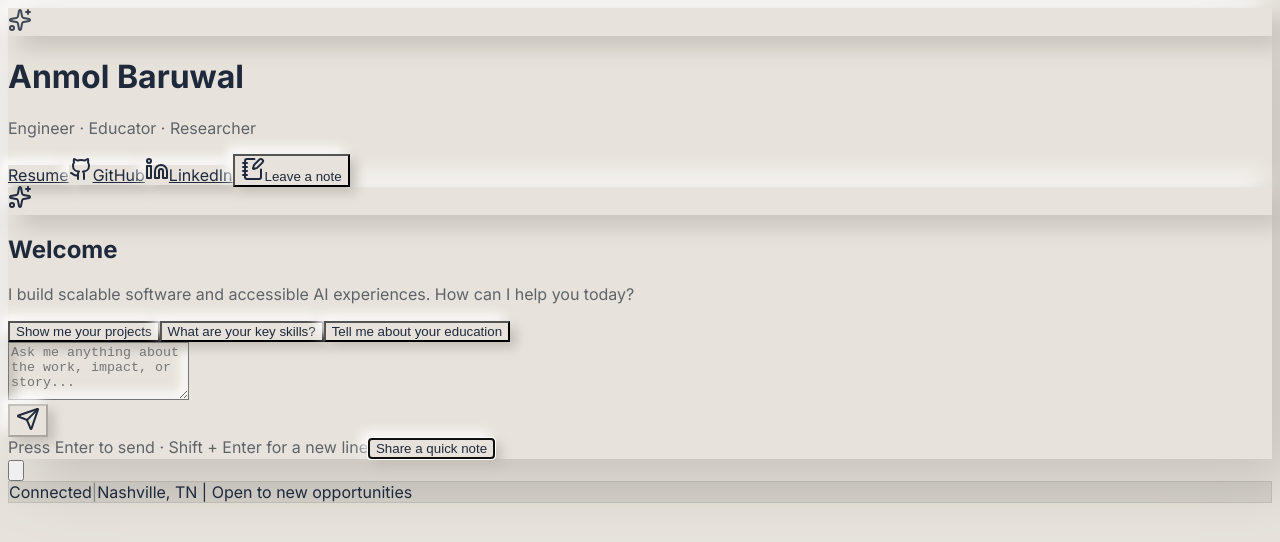
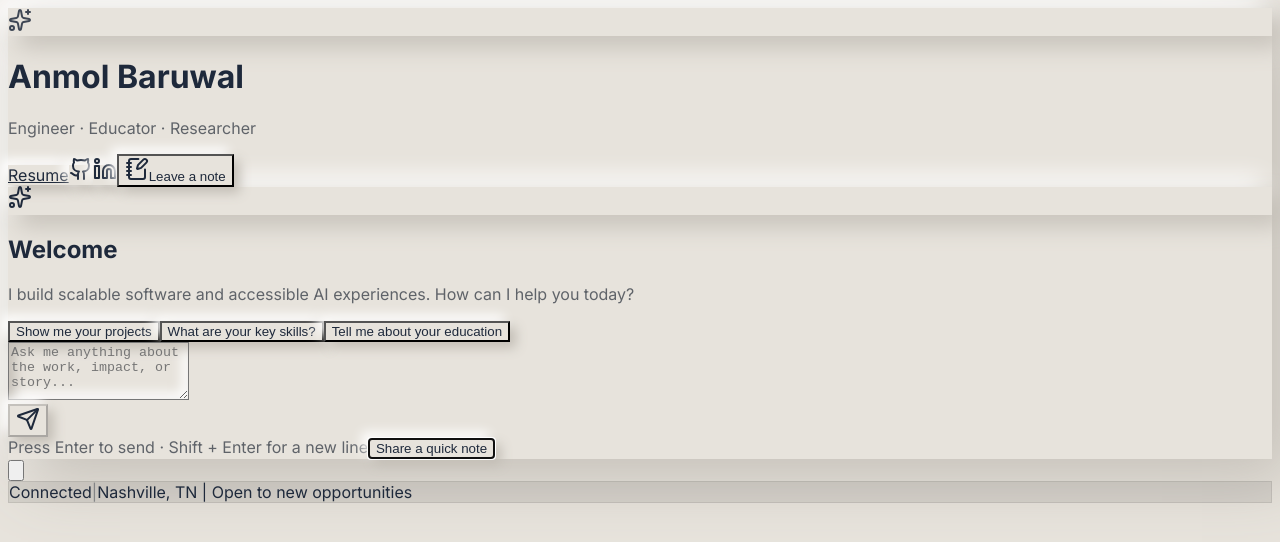
Before and after one commit to Anmolbaral/PersonalWebsite-Anmol, a React (Vite) app in the folder frontend/: page / in a window 1280 px wide. Shown: the top 542 px of the page. Built offline with nearby package versions, Linux system fonts and the light colour scheme.

Commit message:
improved interface

```diff
--- a/frontend/src/components/ChatWindow.tsx
+++ b/frontend/src/components/ChatWindow.tsx
@@ -126,7 +126,6 @@ const ChatWindow: React.FC<ChatWindowProps> = ({ messages, isLoading, onSendMess
                 }}
               >
                 <Github className="w-4 h-4" />
-                GitHub
               </a>
               <a
                 href="https://www.linkedin.com/in/anmolbaruwal/"
@@ -140,7 +139,6 @@ const ChatWindow: React.FC<ChatWindowProps> = ({ messages, isLoading, onSendMess
                 }}
               >
                 <Linkedin className="w-4 h-4" />
-                LinkedIn
               </a>
               <button
                 onClick={() => setIsLeaveNoteOpen(true)}
```
